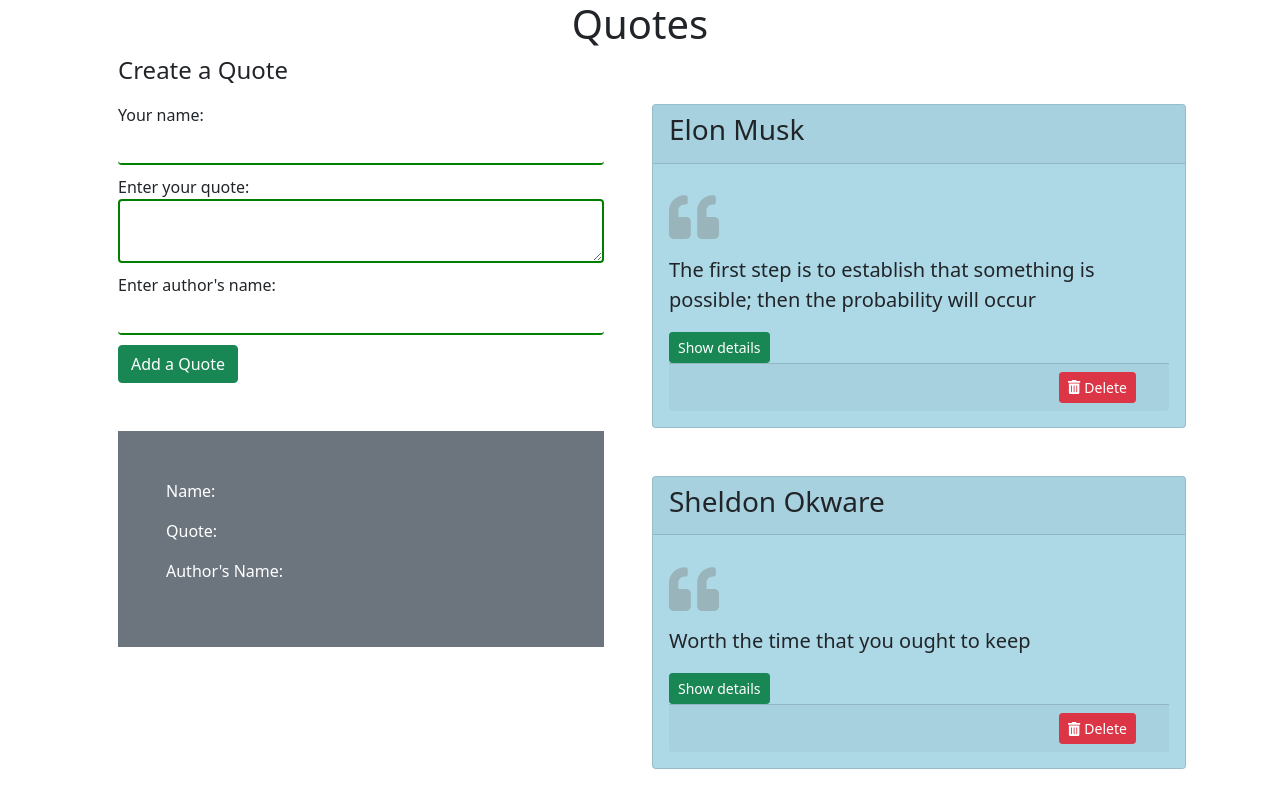
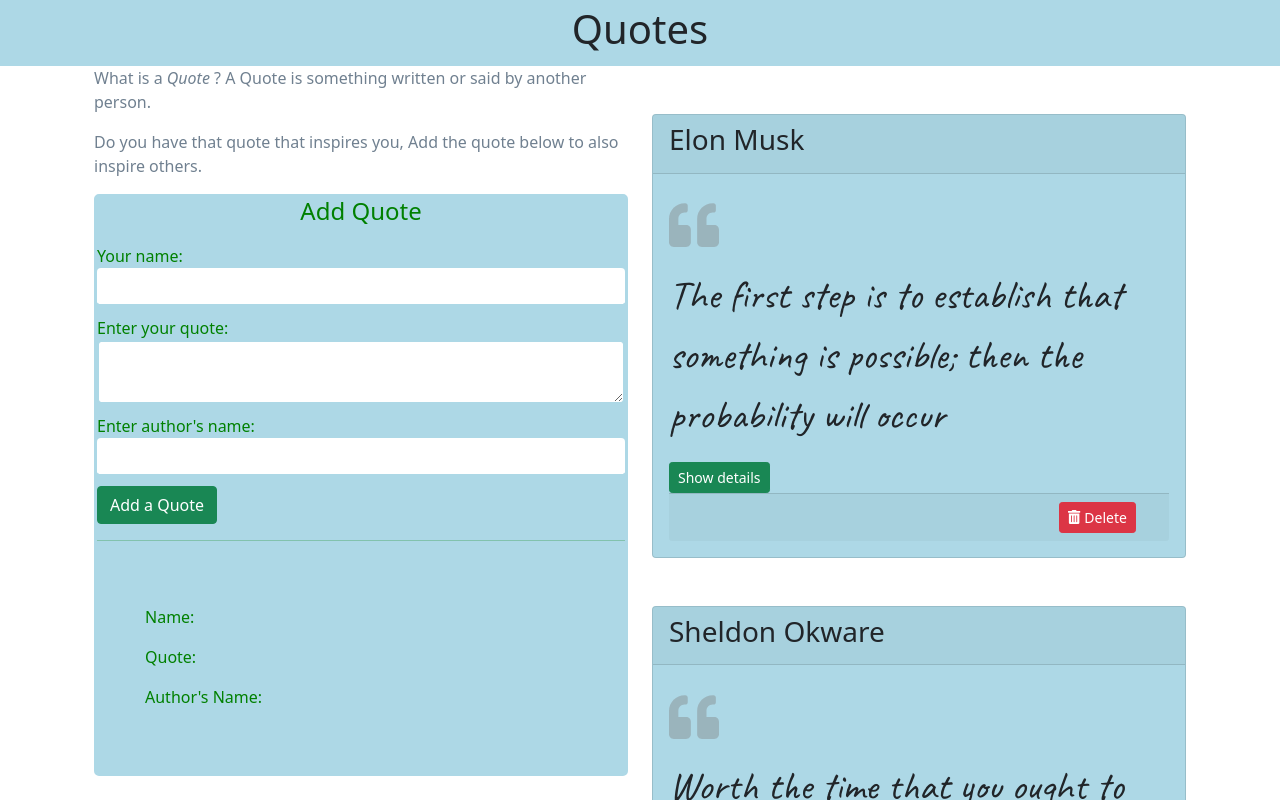
Before and after one commit to lokified/Quotes-app, an Angular app: page / in a window 1280 px wide. Shown: the top 800 px of the page. Built offline with nearby package versions, Linux system fonts and the light colour scheme.

Commit message:
add more stylings to the templates

```diff
--- a/src/app/app.component.css
+++ b/src/app/app.component.css
@@ -0,0 +1,4 @@
+.header {
+    background-color: lightblue;
+    padding: 5px;
+}
--- a/src/app/app.component.html
+++ b/src/app/app.component.html
@@ -1,5 +1,6 @@
-<h1 class="text-center">{{title}}</h1>
-
+  <div class="header">
+    <h1 class="text-center">{{title}}</h1>
+  </div>
   <div class="container">
     <app-quote></app-quote>
   </div>
--- a/src/app/highlight.directive.ts
+++ b/src/app/highlight.directive.ts
@@ -9,7 +9,7 @@
   constructor(private  elem : ElementRef) { }
 
   @HostListener ('click') onClicks() {
-    this.cardHighlight('yellow');
+    this.cardHighlight('green');
   }
 
   public cardHighlight (action : string) {
--- a/src/app/quote-details/quote-details.component.html
+++ b/src/app/quote-details/quote-details.component.html
@@ -4,9 +4,9 @@
 <div>
 
     <fa-icon (click) = 'downVote ()' [icon]="faDown"></fa-icon>
-    <span class="text-danger"> {{down}} </span>
+    <span> {{down}} </span>
     <fa-icon (click) = 'upVote ()' [icon]="faUp" appHighlight ></fa-icon>
-    <span class="text-success"> {{up}}</span>
+    <span> {{up}}</span>
 
 </div>
 <div>
--- a/src/app/quote-form/quote-form.component.css
+++ b/src/app/quote-form/quote-form.component.css
@@ -1,10 +1,20 @@
 input {
     border: none;
-    border-bottom: 2px solid green;
+    border-bottom: 2px solid lightblue;
 }
 button ,label{
     margin-top: 10px;
 }
 textarea {
-    border: 2px solid green;
+    border: 2px solid lightblue;
 }
+.quote-form {
+    border: 2px solid lightblue;
+    padding: 1px;
+    margin-top: 10px;
+    background: lightblue;
+    color: green;
+    border-radius: 5px;
+}
+.binds{
+}
--- a/src/app/quote-form/quote-form.component.html
+++ b/src/app/quote-form/quote-form.component.html
@@ -1,5 +1,5 @@
-<div class="container-fluid">
-    <h4>Create a Quote</h4>
+<div class="container-fluid quote-form">
+    <h4 class="text-center">Add  Quote</h4>
     <form (ngSubmit) = 'addQuote()' #quoteForm = 'ngForm' >
         <div class="form-group">
             <label for="name">Your name:</label>
@@ -16,7 +16,8 @@
         </div>
         <button type="submit" class="btn btn-success">Add a Quote</button>
     </form>
-    <div class="bg-secondary text-white p-5 mt-5">
+    <hr>
+    <div class=" p-5 mt-2 binds">
         <p>Name: {{newQuote.yourName}}</p>
         <p> Quote: {{newQuote.yourQuote}} </p>
         <p> Author's Name:{{newQuote.authorName}} </p>
--- a/src/app/quote/quote.component.css
+++ b/src/app/quote/quote.component.css
@@ -12,3 +12,10 @@
     color:  gray;
     opacity: .4;
 }
+.quote {
+    font-family: 'Caveat', cursive;
+    font-size: 40px;
+}
+.intro {
+    color: slategrey;
+}
--- a/src/app/quote/quote.component.html
+++ b/src/app/quote/quote.component.html
@@ -1,6 +1,8 @@
 <div class="container-fluid">
     <div class="row">
-        <div class="col-md-6 " >
+        <div class="col-md-6 intro" >
+            <p>What is a <em>Quote</em> ? A Quote is something written or said by another person.</p>
+            <p>Do you have that quote that inspires you, Add the quote below to also inspire others.</p>
             <app-quote-form (addQuotes) = 'addAQuote($event)' ></app-quote-form>
         </div>
         <div class="col-md-6">
@@ -10,7 +12,7 @@
                 </div>
                 <div class="card-body">
                     <blockquote class="blockquote mb-0">
-                        <p> <fa-icon [icon] = 'quotel' id="quote"></fa-icon> <br> {{quote.yourQuote}}</p>
+                        <p class="quote"> <fa-icon [icon] = 'quotel' id="quote"></fa-icon> <br> {{quote.yourQuote}}</p>
                         <button (click) = 'showQuoteDetails(i)' class="btn btn-success btn-sm"> {{quote.showDetails ? 'Hide' : 'Show'}} details</button>
                         <div *ngIf = 'quote.showDetails'>
                             <app-quote-details [quote] = 'quote' ></app-quote-details>
--- a/src/app/quote/quote.component.ts
+++ b/src/app/quote/quote.component.ts
@@ -39,7 +39,7 @@
   newAddQuote : any;
 
   addAQuote (quote : any) {
-    this.newAddQuote = new QuoteMessage (0,this.yourName,this.yourQuote,this.authorName, new Date());
+    this.newAddQuote = new QuoteMessage (0,this.yourName,this.yourQuote,this.authorName, new Date(Date.now()));
     this.quotes.unshift(quote);
   }
 
--- a/src/styles.css
+++ b/src/styles.css
@@ -1 +1,2 @@
 @import "~bootstrap/dist/css/bootstrap.min.css";
+@import url('https://fonts.googleapis.com/css2?family=Caveat&display=swap');
```
